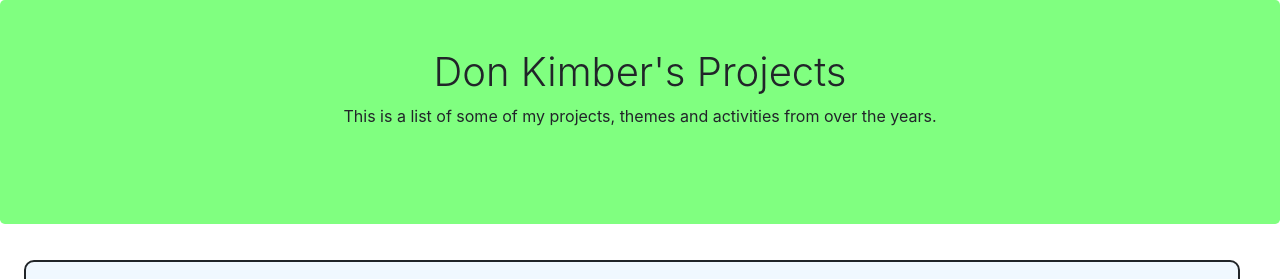
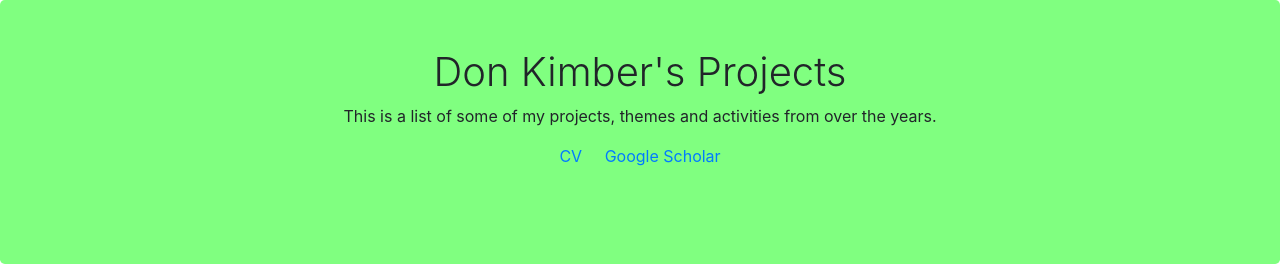
Before and after one commit to WorldViews/WVWebSite, a website: page donkimber.html in a window 1280 px wide. Shown: the top 279 px of the page. Drawn offline with nearby package versions, Linux system fonts and the light colour scheme; files that its build step writes are made by us from their sources; no server answers.

Commit message:
rename my page

```diff
--- a/donProjects.html
+++ b/donkimber.html
@@ -100,6 +100,10 @@
             <div class="container">
                 <h1>Don Kimber's Projects</h1>
                 <p>This is a list of some of my projects, themes and activities from over the years.</p>
+                <p>
+                    <a href="https://worldviews.org/donkimber/DonKimberCV.pdf">CV</a> &nbsp;&nbsp;&nbsp;
+                    <a href="https://scholar.google.com/citations?hl=en&user=M8OH0wEAAAAJ">Google Scholar</a>
+                </p>
             </div>
         </section>
         <div id="projectListDiv" class="grid">
```
